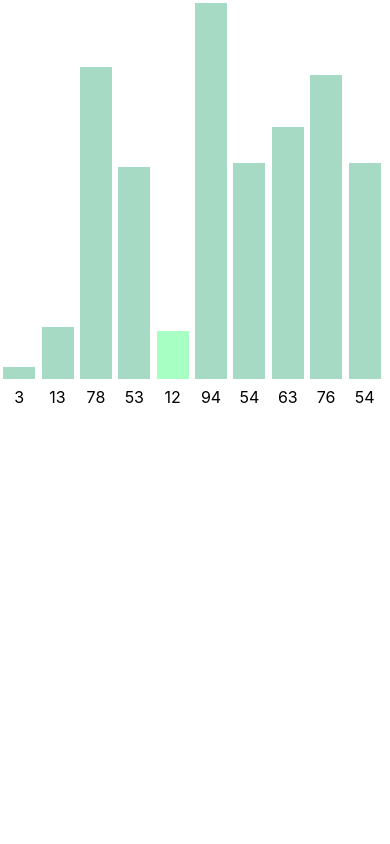
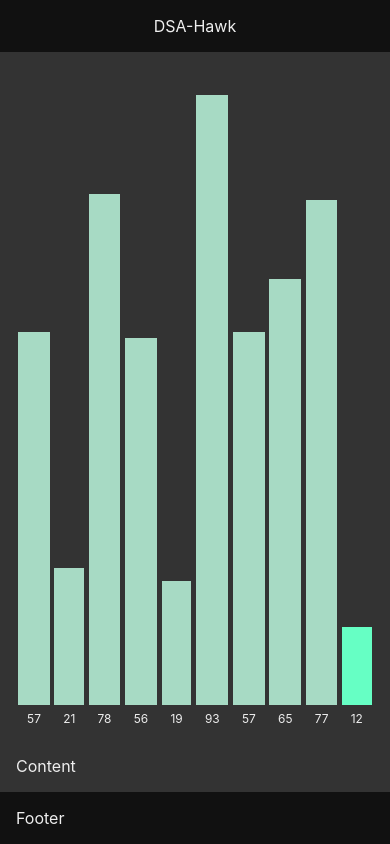
Before and after one commit to HenryLoo/DSA-Hawk, a React (Create React App) app: page / in a window 390 px wide. Built offline with nearby package versions, Linux system fonts and the light colour scheme.

Commit message:
Add initial responsive UI

```diff
--- a/src/App.css
+++ b/src/App.css
@@ -1,38 +1,64 @@
 .App {
-  text-align: center;
-}
-
-.App-logo {
-  height: 40vmin;
-  pointer-events: none;
-}
-
-@media (prefers-reduced-motion: no-preference) {
-  .App-logo {
-    animation: App-logo-spin infinite 20s linear;
-  }
+  display: grid;
+  grid-template-areas:
+      "header header"
+      "display side"
+      "footer footer";
+  grid-template-columns: 1fr 1fr;
+  grid-template-rows: auto 1fr auto;
+  column-gap: 1%;
+  color: #eee;
+  background-color: #222;
+  height: 100vh;
 }
 
 .App-header {
-  background-color: #282c34;
-  min-height: 100vh;
-  display: flex;
-  flex-direction: column;
-  align-items: center;
-  justify-content: center;
-  font-size: calc(10px + 2vmin);
-  color: white;
+  grid-area: header;
+  /* font-size: calc(10px + 3vmin); */
+  padding: 1em;
 }
 
-.App-link {
-  color: #61dafb;
+.App-display {
+  grid-area: display;
+  padding: 1em;
 }
 
-@keyframes App-logo-spin {
-  from {
-    transform: rotate(0deg);
+.App-side {
+  grid-area: side;
+  padding: 1em;
+}
+
+.App-header {
+  grid-area: header;
+}
+
+.App-footer {
+  grid-area: footer;
+  /* font-size: calc(10px + 2vmin); */
+  padding: 1em;
+}
+
+.App-dark {
+  background-color: #111;
+}
+
+.App-light {
+  background-color: #333;
+}
+
+@media only screen and (max-width: 768px) {
+  .App-header {
+    display: flex;
+    justify-content: center;
   }
-  to {
-    transform: rotate(360deg);
+
+  .App {
+    grid-template-areas:
+        "header"
+        "display"
+        "side"
+        "footer";
+    grid-template-columns: 1fr;
+    column-gap: 0%;
   }
 }
--- a/src/App.js
+++ b/src/App.js
@@ -1,4 +1,3 @@
-import logo from './logo.svg';
 import './App.css';
 
 import Visualizer from './Visualizer';
@@ -8,7 +7,18 @@ function App() {
     <div className="App">
       {/* <header className="App-header">
       </header> */}
-      <Visualizer />
+      <div className="App-header App-dark">
+        <span>DSA-Hawk</span>
+      </div>
+      <div className="App-display App-light">
+        <Visualizer />
+      </div>
+      <div className="App-side App-light">
+        Content
+      </div>
+      <div className="App-footer App-dark">
+        Footer
+      </div>
     </div>
   );
 }
--- a/src/Visualizer.css
+++ b/src/Visualizer.css
@@ -1,23 +1,32 @@
-.visualizer {
+.Visualizer {
   display: flex;
-  align-items: flex-end;
+  height: 100%;
 }
 
-.col {
-  float: left;
-  width: 2em;
+.Visualizer-col {
+  display: flex;
+  flex-direction: column;
+  height: 100%;
   margin: 0.2em;
+  font-size: calc(10px + 0.5vmin);
+  text-align: center;
+  flex-grow: 1;
 }
 
-.bar {
+.Visualizer-space {
+  flex-grow: 1;
+}
+
+.Visualizer-bar {
   background-color: #a7dac4;
   margin-bottom: 0.5em;
+  transition: height 100ms ease-in;
 }
 
-.bar-set {
+.Visualizer-bar-set {
   background-color: #55aaff;
 }
 
-.bar-get {
-  background-color: #a7ffc4;
+.Visualizer-bar-get {
+  background-color: #66ffc4;
 }
--- a/src/Visualizer.js
+++ b/src/Visualizer.js
@@ -15,15 +15,13 @@ class Visualizer extends React.Component {
     );
 
     const LENGTH = 10;
-    const MAX_VAL = 100;
+    const MAX_VAL = 89;
     let stepsArr = [];
-    let arr = Array.from({length: LENGTH}, () => Math.floor(Math.random() * MAX_VAL + 1));
-    let getId;
+    let arr = Array.from({length: LENGTH}, () => Math.floor(Math.random() * MAX_VAL + 10));
     let swapIds = [];
     let proxy = new Proxy(arr, {
       get: function(target, key) {
         //console.log('get ' + key + ' ' + target);
-        getId = key;
         stepsArr.push({getId: key, setId: [], vals: target.slice()});
         return target[key];
       },
@@ -31,7 +29,7 @@ class Visualizer extends React.Component {
         //console.log('set ' + key + ' ' + val + ' ' + target);
         target[key] = val;
         swapIds.push(key);
-        if (swapIds.length == 2) {
+        if (swapIds.length === 2) {
           stepsArr.push({getId: null, setId: swapIds.slice(), vals: target.slice()});
           swapIds = [];
         }
@@ -68,14 +66,16 @@ class Visualizer extends React.Component {
       return null;
 
     return (
-      <div className="visualizer">
+      <div className="Visualizer">
         {this.state.steps[this.state.currentStep].vals.map((val, i) => (
-          <div className="col">
+          <div className="Visualizer-col" key={i}>
+            <div className="Visualizer-space"></div>
             <div
-              className={`bar
-                ${(this.state.steps[this.state.currentStep].setId.includes(i.toString()) && `bar-set`) ||
-                ((this.state.steps[this.state.currentStep].getId == i) && `bar-get`)}`}
-              style={{height: `${val * 4}px`}}>
+              className={`Visualizer-bar
+                ${this.state.steps[this.state.currentStep].setId.includes(i.toString()) ? "Visualizer-bar-set" : ""}
+                ${this.state.steps[this.state.currentStep].getId === i.toString() ? "Visualizer-bar-get" : ""}
+              `}
+              style={{height: `${val}%`}}>
             </div>
             <span>{val}</span>
           </div>
```
